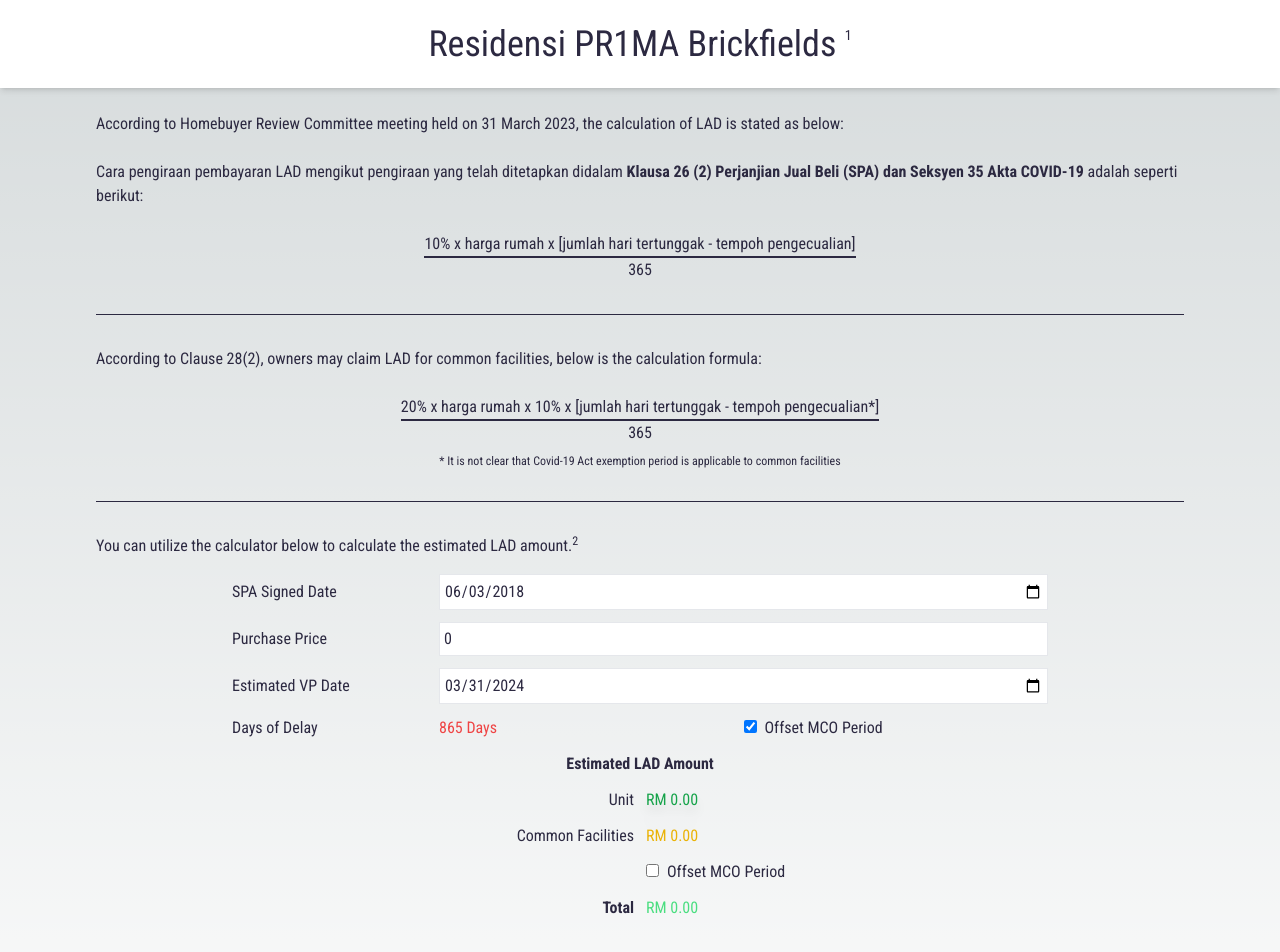
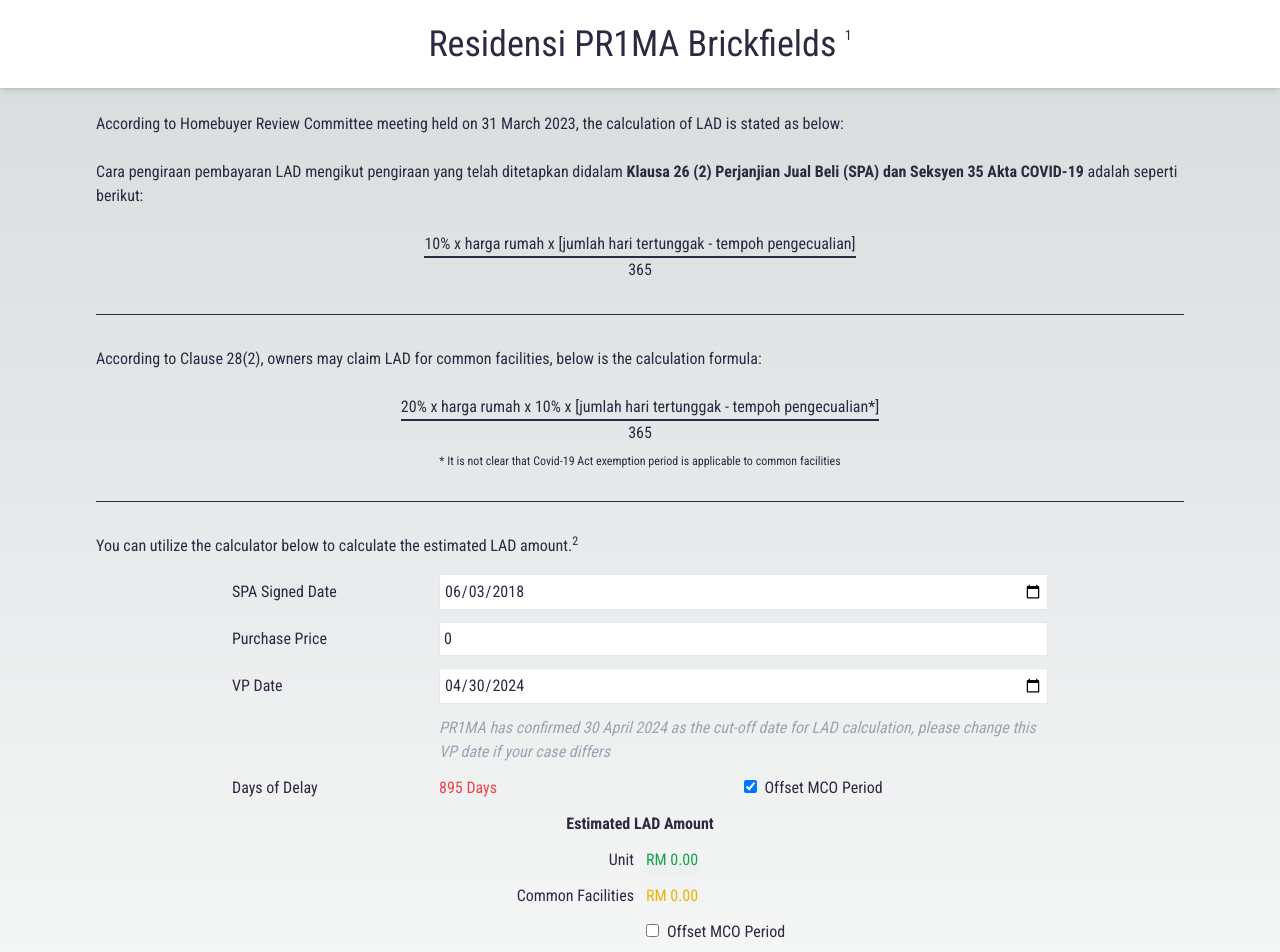
Before and after one commit to bryantung/pr1ma-brickfields, a Next.js app: page /pr1ma-brickfields/lad-calculator in a window 1280 px wide. Shown: the top 952 px of the page. Built offline with nearby package versions, Linux system fonts and the light colour scheme.

Commit message:
update VP date

```diff
--- a/app/lad-calculator/page.tsx
+++ b/app/lad-calculator/page.tsx
@@ -8,12 +8,10 @@ export default function LADCalculator() {
   const mcoPeriod = 167;
   const unitLADPercentage = 0.1;
   const cfLADPercentage = 0.2;
-  const defaultVPETA = new Date("2024-03-31");
+  const defaultVPETA = new Date("2024-04-30");
 
   const [spaDate, setSpaDate] = useState<Date>(new Date("2018-06-03"));
-  const [estimatedVP, setEstimatedVP] = useState<Date>(
-    moment(defaultVPETA).isBefore(moment()) ? new Date() : defaultVPETA
-  );
+  const [estimatedVP, setEstimatedVP] = useState<Date>(defaultVPETA);
   const [purchaseAmount, setPurchaseAmount] = useState<number>(0);
   const [showMCOOffset, setShowMCOOffset] = useState<boolean>(true);
   const [ladUnitAmount, setLADUnitAmount] = useState<number>(0);
@@ -25,7 +23,6 @@ export default function LADCalculator() {
     const diffDays = moment(estimatedVP).diff(spaDeliveryDate, "days");
     return withMCO ? diffDays - mcoPeriod : diffDays;
   }
-
 
   useEffect(() => {
     const getUnitLADAmount = (): number => {
@@ -82,7 +79,7 @@ export default function LADCalculator() {
             value={purchaseAmount}
             onChange={(event: ChangeEvent<HTMLInputElement>) => setPurchaseAmount(Number(event.target.value))}
           />
-          <label htmlFor="vp-date">Estimated VP Date</label>
+          <label htmlFor="vp-date">VP Date</label>
           <input
             className="border col-span-3 dark:text-black p-1"
             id="vp-date"
@@ -90,10 +87,13 @@ export default function LADCalculator() {
             value={moment(estimatedVP).format(YYYY_MM_DD)}
             onChange={(event: ChangeEvent<HTMLInputElement>) => setEstimatedVP(new Date(event.target.value))}
           />
-          <label>Days of Delay</label>
+          <span className="col-start-2 col-span-3 align-left text-gray-400 italic">
+            PR1MA has confirmed 30 April 2024 as the cut-off date for LAD calculation, please change this VP date if your case differs
+          </span>
+          <label htmlFor="delayed-days">Days of Delay</label>
           <div className="grid grid-cols-2 col-span-3">
-            <span className="text-red-500">{getDelayInDays(showMCOOffset)} Days</span>
-            <label htmlFor="mco-offset-delay">
+            <span id="delayed-days" className="text-red-500">{getDelayInDays(showMCOOffset)} Days</span>
+            <div>
               <input
                 id="mco-offset-delay"
                 className="mr-2"
@@ -101,16 +101,17 @@ export default function LADCalculator() {
                 defaultChecked={showMCOOffset}
                 onChange={(event: ChangeEvent<HTMLInputElement>) => setShowMCOOffset(event.target.checked)}
               />
+              <label htmlFor="mco-offset-delay">
                 Offset MCO Period
               </label>
+            </div>
           </div>
           <div className="col-span-4 text-center font-bold">Estimated LAD Amount</div>
           <div className="col-span-2 text-right">Unit</div>
           <div className="col-span-2 text-green-600 drop-shadow-xl">RM {ladUnitAmount.toFixed(2)}</div>
           <div className="col-span-2 text-right">Common Facilities</div>
           <div className="col-span-2 text-yellow-500">RM {ladCFAmount.toFixed(2)}</div>
-          <div className="grid grids-cols-4 col-start-3">
-          <label htmlFor="mco-offset-lad">
+          <div className="col-start-3 col-span-2">
             <input
               id="mco-offset-lad"
               className="mr-2"
@@ -118,6 +119,7 @@ export default function LADCalculator() {
               defaultChecked={mcoOffsetLAD}
               onChange={(event: ChangeEvent<HTMLInputElement>) => setMCOOffsetLAD(event.target.checked)}
             />
+            <label htmlFor="mco-offset-lad">
               Offset MCO Period
             </label>
           </div>
--- a/package.json
+++ b/package.json
@@ -11,7 +11,7 @@
   "dependencies": {
     "classnames": "^2.5.1",
     "moment": "^2.30.1",
-    "next": "14.1.0",
+    "next": "^14.2.3",
     "react": "^18",
     "react-dom": "^18"
   },
```
Also changed, not shown: 1 other file (tests, documents, lock files or other folders). Lines whose indentation alone changed are shown as unchanged.
